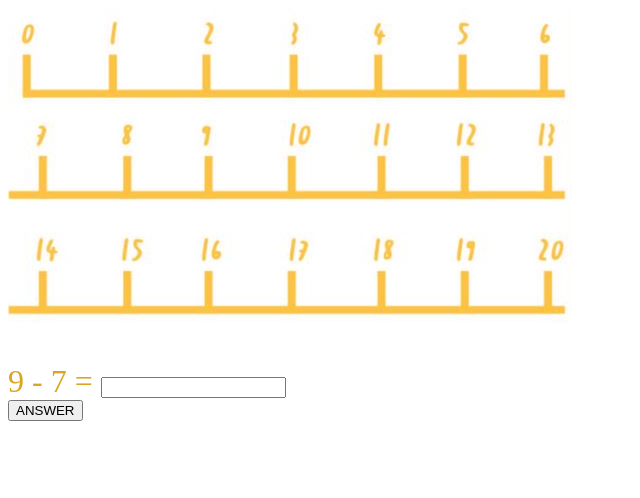
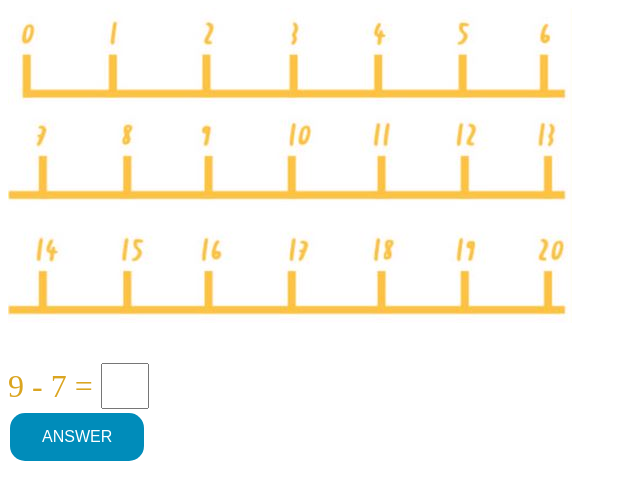
Before and after one commit to JayWiggly/Projects, a plain HTML site: page numberLineReceptionMaths/index.html in a window 1280 px wide. Shown: the whole page, without its empty margins (0-640 px from the left). Drawn offline with Linux system fonts and the light colour scheme.

Commit message:
Update
Graphics

```diff
--- a/numberLineReceptionMaths/assets/css/style.css
+++ b/numberLineReceptionMaths/assets/css/style.css
@@ -12,3 +12,24 @@
     font-size: 32px;
     color: red;
 }
+
+.button {
+    background-color: #008CBA;
+    border-radius: 15px;
+    border: none;
+    color: white;
+    padding: 15px 32px;
+    text-align: center;
+    text-decoration: none;
+    display: inline-block;
+    font-size: 16px;
+    margin: 4px 2px;
+    cursor: pointer;
+  }
+
+  .inputBox {
+    height: 40px;
+    width: 40px;
+    size: 0px;
+    font-size: 32px;
+  }
--- a/numberLineReceptionMaths/index.html
+++ b/numberLineReceptionMaths/index.html
@@ -14,9 +14,9 @@
     <label id="qOperator">+</label>
     <label id="qSecondNumber">1</label>
     <label id="qEquals">=</label>
-    <input type="text" id="qAnswer">
+    <input class="inputBox" type="text" id="qAnswer">
     </div>
-    <button id="runBtn" type="button" class="btn btn-primary  btn-lg">ANSWER</button>
+    <button  class="button">ANSWER</button>
     <br><br><br>
     <label id="result"></label>
     <script src="Mechanism.js"></script>
```
